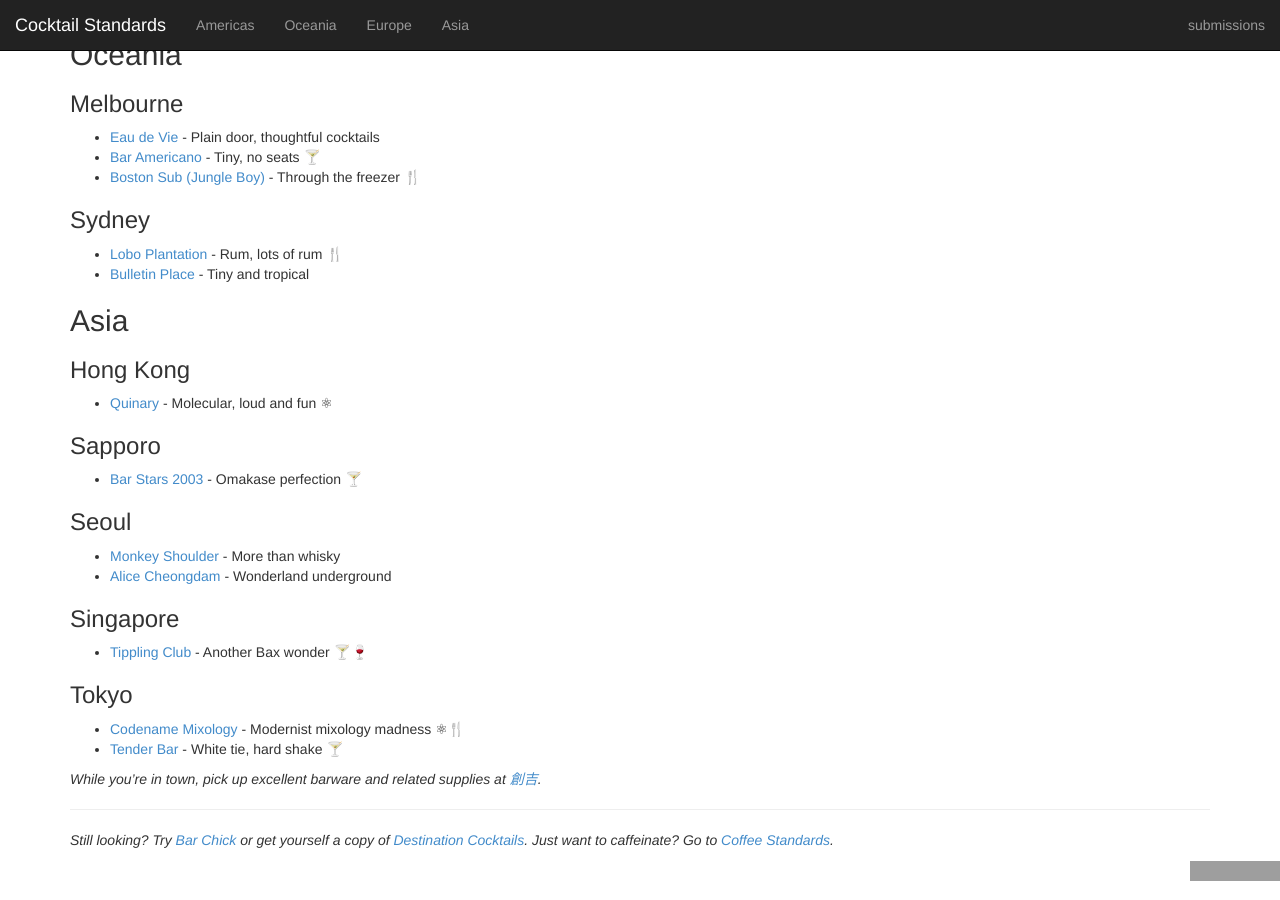
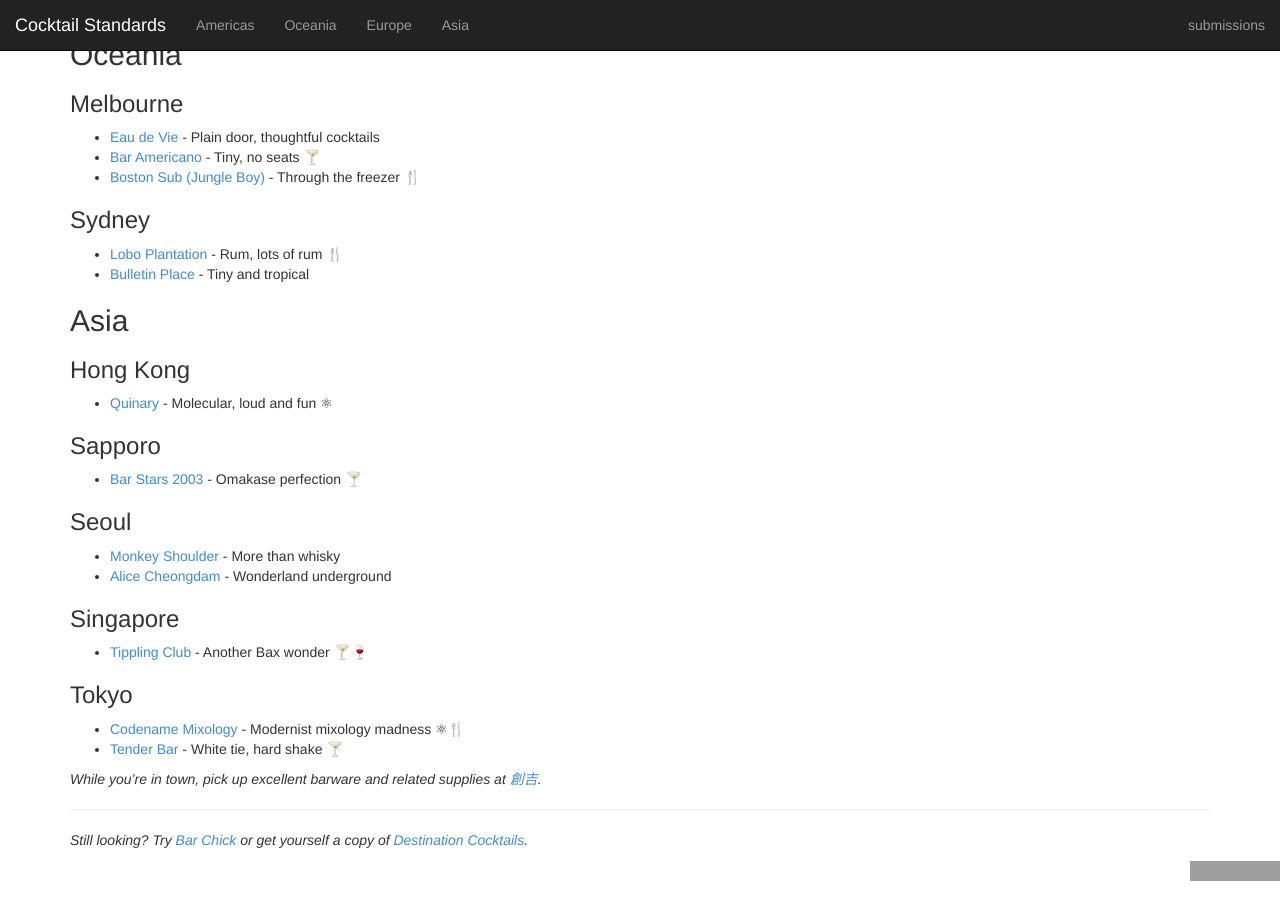
Before and after one commit to CocktailStandards/CocktailStandards.github.io, a Jekyll site: the page built from index.md, in a window 1280 px wide and 900 px high, scrolled down 1311 px. Built offline with Jekyll 4.4.1, drawn with Linux system fonts in a browser that asks for light colours; some of the changed text lies outside the part shown; grey boxes are pictures that could not be loaded.

Commit message:
Update index.md

```diff
--- a/index.md
+++ b/index.md
@@ -51,7 +51,7 @@ _While you're in town, pick up excellent cocktail supplies at [The Boston Shaker
 
 * [BYOC](http://www.byoc.co.uk) - Bring a bottle
 * [69 Colebrooke Row](http://69colebrookerow.com) - Intimate perfection ⭐️
-* [Pollen Street Social](http://www.pollenstreetsocial.com/social-bar/social-bar/) - Stay for dinner 🍴
+* [Pollen Street Social](http://www.pollenstreetsocial.com/social-bar/social-bar/) - Drink, don't eat 🍴
 
 ### Istanbul
 
@@ -111,4 +111,4 @@ _While you're in town, pick up excellent barware and related supplies at [創吉
 
 ---
 
-*Still looking? Try [Bar Chick](http://www.barchick.com) or get yourself a copy of [Destination Cocktails](http://www.amazon.com/Destination-Cocktails-Travelers-Superior-Libations/dp/1595800727). Just want to caffeinate? Go to [Coffee Standards](http://coffeestandards.github.io).*
+*Still looking? Try [Bar Chick](http://www.barchick.com) or get yourself a copy of [Destination Cocktails](http://www.amazon.com/Destination-Cocktails-Travelers-Superior-Libations/dp/1595800727).*
```
